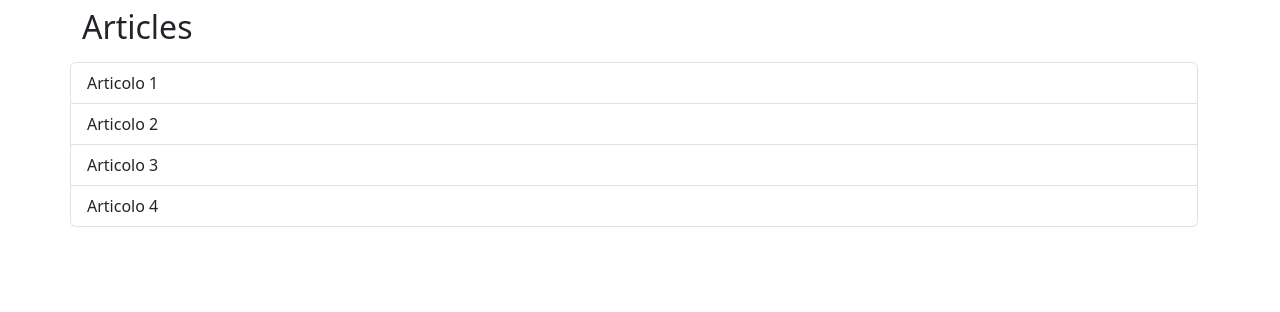
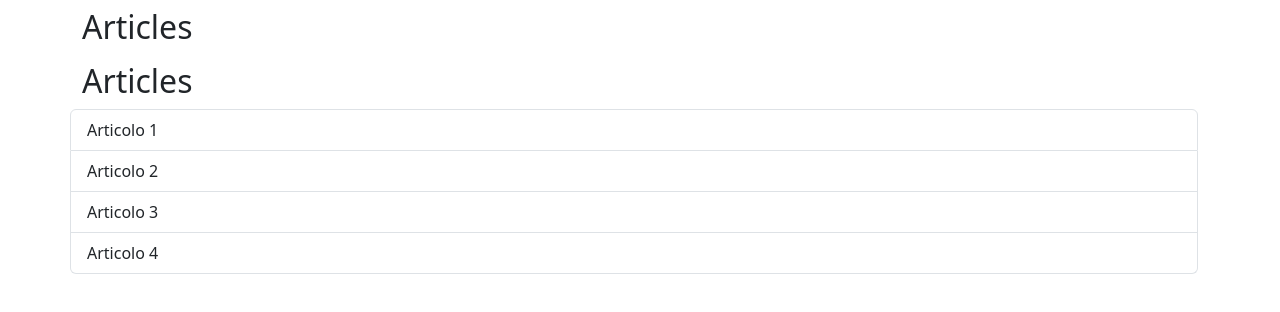
Before and after one commit to mirkobechini/react-form, a React (Vite) app: page / in a window 1280 px wide. Shown: the top 312 px of the page. Built offline with nearby package versions, Linux system fonts and the light colour scheme.

Commit message:
style: moved Articles h2 from App.jsx to AppShowList.jsx

```diff
--- a/src/components/AppShowList.jsx
+++ b/src/components/AppShowList.jsx
@@ -3,6 +3,7 @@
         <>
             <div className="container">
                 <div className="row">
+                    <h2>Articles</h2>
                     <ul className="list-group ">
                         {
                             items.map(item =>
```
